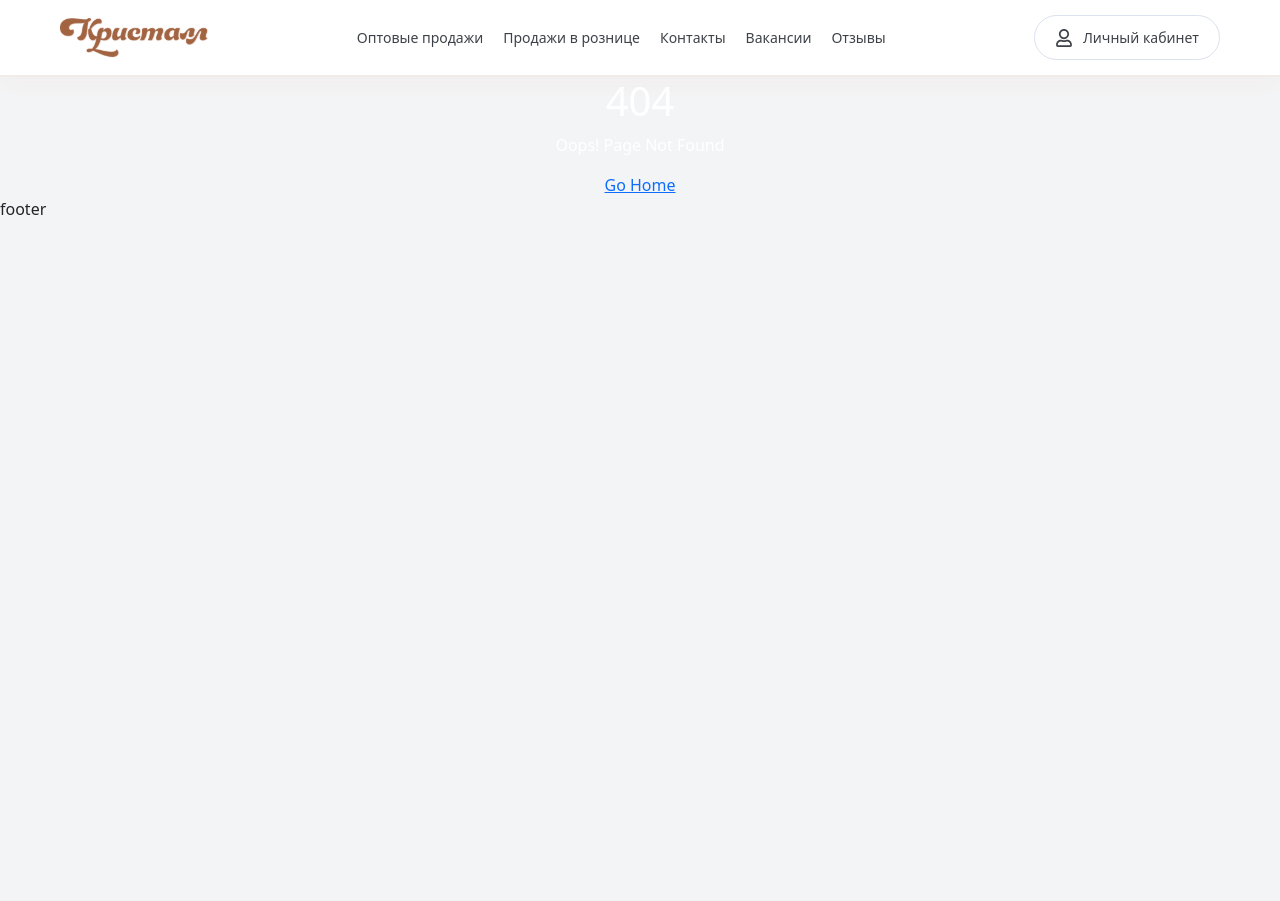
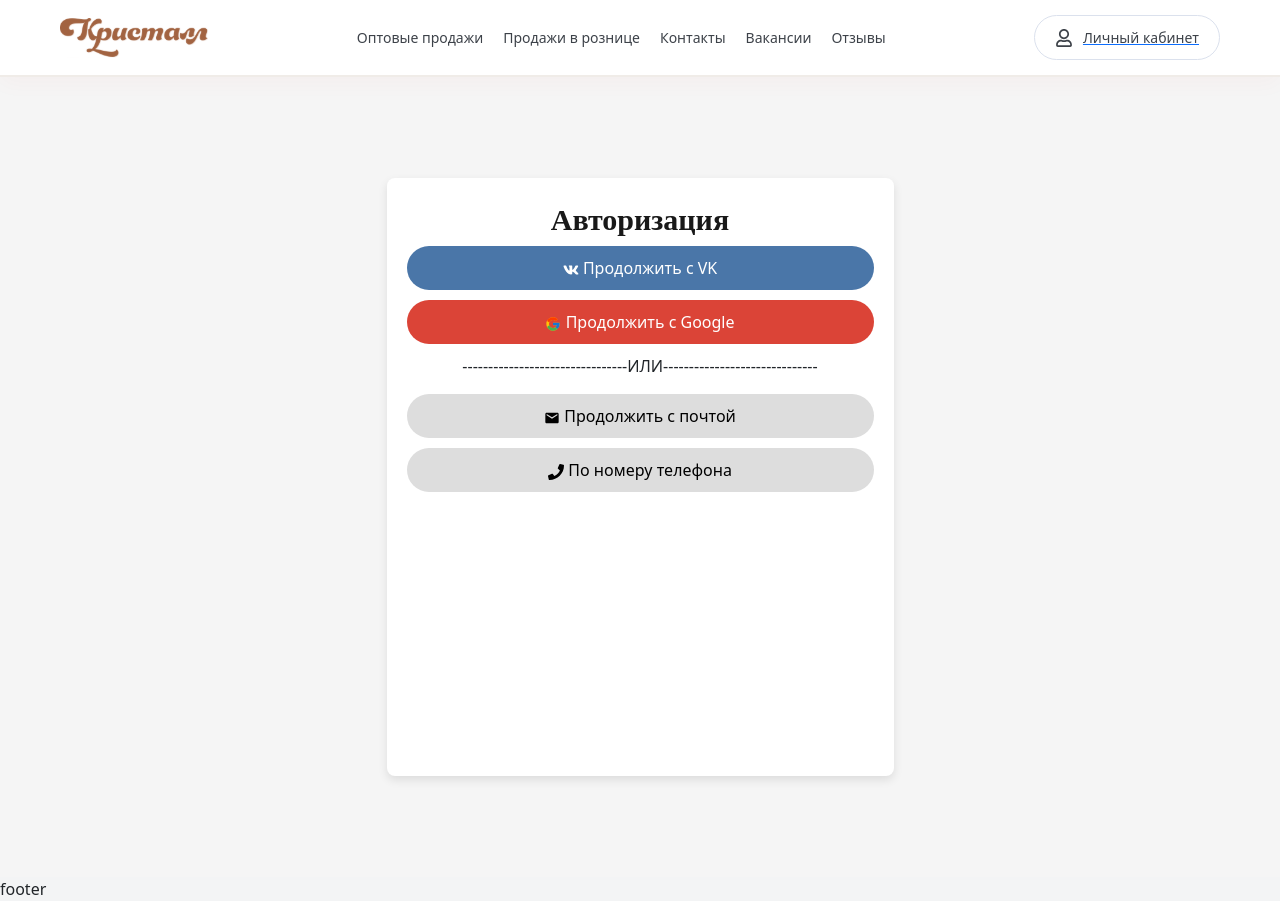
Before and after one commit to BAKYTq1/Krisstall, a React (Vite) app: page /auth in a window 1280 px wide. Before the commit this address had no page. Before the commit the page ends 800 px from the top, so only its background shows below. Built offline with nearby package versions, Linux system fonts and the light colour scheme; a web font is replaced by a local one.

Commit message:
fixed-auth

```diff
--- a/package.json
+++ b/package.json
@@ -23,6 +23,7 @@
     "react-icons": "^5.5.0",
     "react-redux": "^9.2.0",
     "react-router-dom": "^6.30.0",
+    "react-toastify": "^11.0.5",
     "sass": "^1.85.1"
   },
   "devDependencies": {
--- a/src/components/auth/Auth.jsx
+++ b/src/components/auth/Auth.jsx
@@ -3,8 +3,14 @@ import "./Auth.scss";
 import { FaVk, FaPhone } from "react-icons/fa";
 import { FcGoogle } from "react-icons/fc";
 import { MdEmail } from "react-icons/md";
-import {auth} from "../../fireBase"
-import { GoogleAuthProvider, signInWithPopup, signInWithEmailAndPassword, RecaptchaVerifier, signInWithPhoneNumber } from "firebase/auth";
+import { auth } from "../../fireBase"; // Убедитесь, что ваш Firebase настроен правильно
+import {
+  GoogleAuthProvider,
+  signInWithPopup,
+  signInWithEmailAndPassword,
+  RecaptchaVerifier,
+  signInWithPhoneNumber
+} from "firebase/auth";
 
 function Auth() {
   const [authMethod, setAuthMethod] = useState(null);
@@ -17,19 +23,28 @@ function Auth() {
   const signInWithGoogle = async () => {
     const provider = new GoogleAuthProvider();
     try {
-      await signInWithPopup(auth, provider);
+      const result = await signInWithPopup(auth, provider);
+      const user = result.user;
+      console.log("Успешный вход через Google", user);
       alert("Успешный вход через Google");
     } catch (error) {
-      console.error("Ошибка входа:", error);
+      console.error("Ошибка входа через Google:", error.message);
+      alert("Ошибка входа через Google: " + error.message);
     }
   };
 
   const signInWithEmail = async () => {
+    if (!email || !password) {
+      alert("Пожалуйста, заполните все поля.");
+      return;
+    }
+
     try {
       await signInWithEmailAndPassword(auth, email, password);
       alert("Успешный вход");
     } catch (error) {
       console.error("Ошибка входа:", error);
+      alert("Ошибка входа: " + error.message);
     }
   };
 
@@ -41,6 +56,7 @@ function Auth() {
       alert("Код отправлен");
     } catch (error) {
       console.error("Ошибка отправки кода:", error);
+      alert("Ошибка отправки кода: " + error.message);
     }
   };
 
@@ -50,6 +66,7 @@ function Auth() {
       alert("Успешный вход по телефону");
     } catch (error) {
       console.error("Ошибка подтверждения кода:", error);
+      alert("Ошибка подтверждения кода: " + error.message);
     }
   };
 
@@ -58,20 +75,44 @@ function Auth() {
       {authMethod === "email" ? (
         <div className="auth-box">
           <h2 className="auth-title">Авторизация</h2>
-          <input type="email" placeholder="Email" className="auth-input" value={email} onChange={(e) => setEmail(e.target.value)} />
-          <input type="password" placeholder="Пароль" className="auth-input" value={password} onChange={(e) => setPassword(e.target.value)} />
+          <input
+            type="email"
+            placeholder="Email"
+            className="auth-input"
+            value={email}
+            onChange={(e) => setEmail(e.target.value)}
+          />
+          <input
+            type="password"
+            placeholder="Пароль"
+            className="auth-input"
+            value={password}
+            onChange={(e) => setPassword(e.target.value)}
+          />
           <button className="auth-button" onClick={signInWithEmail}>Продолжить</button>
           <p className="auth-back" onClick={() => setAuthMethod(null)}>Назад</p>
         </div>
       ) : authMethod === "phone" ? (
         <div className="auth-box">
           <h2 className="auth-title">Авторизация</h2>
-          <input type="tel" placeholder="Номер телефона" className="auth-input" value={phone} onChange={(e) => setPhone(e.target.value)} />
+          <input
+            type="tel"
+            placeholder="Номер телефона"
+            className="auth-input"
+            value={phone}
+            onChange={(e) => setPhone(e.target.value)}
+          />
           <button className="auth-button auth-code-button" onClick={sendOtp}>Отправить код</button>
           <div id="recaptcha-container"></div>
           {confirmationResult && (
             <>
-              <input type="text" placeholder="Введите код" className="auth-input" value={otp} onChange={(e) => setOtp(e.target.value)} />
+              <input
+                type="text"
+                placeholder="Введите код"
+                className="auth-input"
+                value={otp}
+                onChange={(e) => setOtp(e.target.value)}
+              />
               <button className="auth-button" onClick={verifyOtp}>Подтвердить</button>
             </>
           )}
@@ -80,8 +121,12 @@ function Auth() {
       ) : (
         <div className="auth-box">
           <h2 className="auth-title">Авторизация</h2>
-          <button className="social-button vk"> <FaVk /> Продолжить с VK </button>
-          <button className="social-button google" onClick={signInWithGoogle}> <FcGoogle /> Продолжить с Google </button>
+          <button className="social-button vk">
+            <FaVk /> Продолжить с VK
+          </button>
+          <button className="social-button google" onClick={signInWithGoogle}>
+            <FcGoogle /> Продолжить с Google
+          </button>
           <p>--------------------------------ИЛИ------------------------------</p>
           <button className="auth-method-button" onClick={() => setAuthMethod("email")}>
             <MdEmail /> Продолжить с почтой
--- a/src/components/header/Header.jsx
+++ b/src/components/header/Header.jsx
@@ -28,9 +28,12 @@ function Header() {
 
         </nav>
         <div className='header-profile'>
+          <Link to="/auth">
           <button className='profile-btn'>
           <FaRegUser />   Личный кабинет
           </button>
+          </Link>
+
         </div>
 
       </div>
--- a/src/fireBase.js
+++ b/src/fireBase.js
@@ -1,12 +1,6 @@
-// Import the functions you need from the SDKs you need
 import { initializeApp } from "firebase/app";
-import { getAnalytics } from "firebase/analytics";
 import { getAuth } from "firebase/auth";
-// TODO: Add SDKs for Firebase products that you want to use
-// https://firebase.google.com/docs/web/setup#available-libraries
 
-// Your web app's Firebase configuration
-// For Firebase JS SDK v7.20.0 and later, measurementId is optional
 const firebaseConfig = {
   apiKey: "AIzaSyDAs_QgxlfQ58sjwWPv4kCWEWr8LHvoY1k",
   authDomain: "auth-kristall.firebaseapp.com",
@@ -17,6 +11,6 @@ const firebaseConfig = {
   measurementId: "G-24JKYCKTY4"
 };
 
-// Initialize Firebase
 const app = initializeApp(firebaseConfig);
-export const auth = getAuth(app);
+const auth = getAuth(app);
+export { auth };
--- a/src/main.jsx
+++ b/src/main.jsx
@@ -7,6 +7,7 @@ import 'bootstrap/dist/css/bootstrap.min.css';
 
 
 import myStore from './redux/store.js'
+import { ToastContainer } from "react-toastify";
 
 
 
@@ -15,6 +16,7 @@ createRoot(document.getElementById('root')).render(
     <Provider store={myStore}>
 
     <App />
+    <ToastContainer/>
 
     </Provider>
   </StrictMode>,
--- a/src/pages/Home/Home.jsx
+++ b/src/pages/Home/Home.jsx
@@ -2,7 +2,6 @@ import React from 'react'
 import Block1 from '../../components/block-1/Block1'
 import Desktop from '../../components/other/Desktop'
 
-import Auth from '../../components/auth/Auth'
 
 import Block2 from '../../components/Block-2/Block2'
 import './Style.scss'
@@ -14,7 +13,7 @@ function Home() {
     <Block1/>
 
     <Desktop/>
-    <Auth/>
+
       home
 
     <div className='two-blocks'>
--- a/src/router.jsx
+++ b/src/router.jsx
@@ -6,6 +6,7 @@ import NotFound from "./components/NotFound/NotFound";
 import OtherApi from "./components/OtherApi/OtherApi";
 import WholesaleSales from "./pages/WholesaleSales/WholesaleSales";
 import Macarons from "./components/Macarons/Macarons";
+import Auth from "./components/auth/Auth";
 
 export const myRouter = createBrowserRouter([
     {
@@ -19,7 +20,9 @@ export const myRouter = createBrowserRouter([
             // { path: '/contact', element: <Contact /> },
             { path: '*', element: <NotFound /> },
             { path: '/WholesaleSales', element: <WholesaleSales />},
-            { path: '/prodaji', element: <Macarons />}
+            { path: '/prodaji', element: <Macarons />},
+            { path: '/auth', element: <Auth />}
+
         ]
     }
 ])
```
Also changed, not shown: 1 other file (tests, documents, lock files or other folders).
